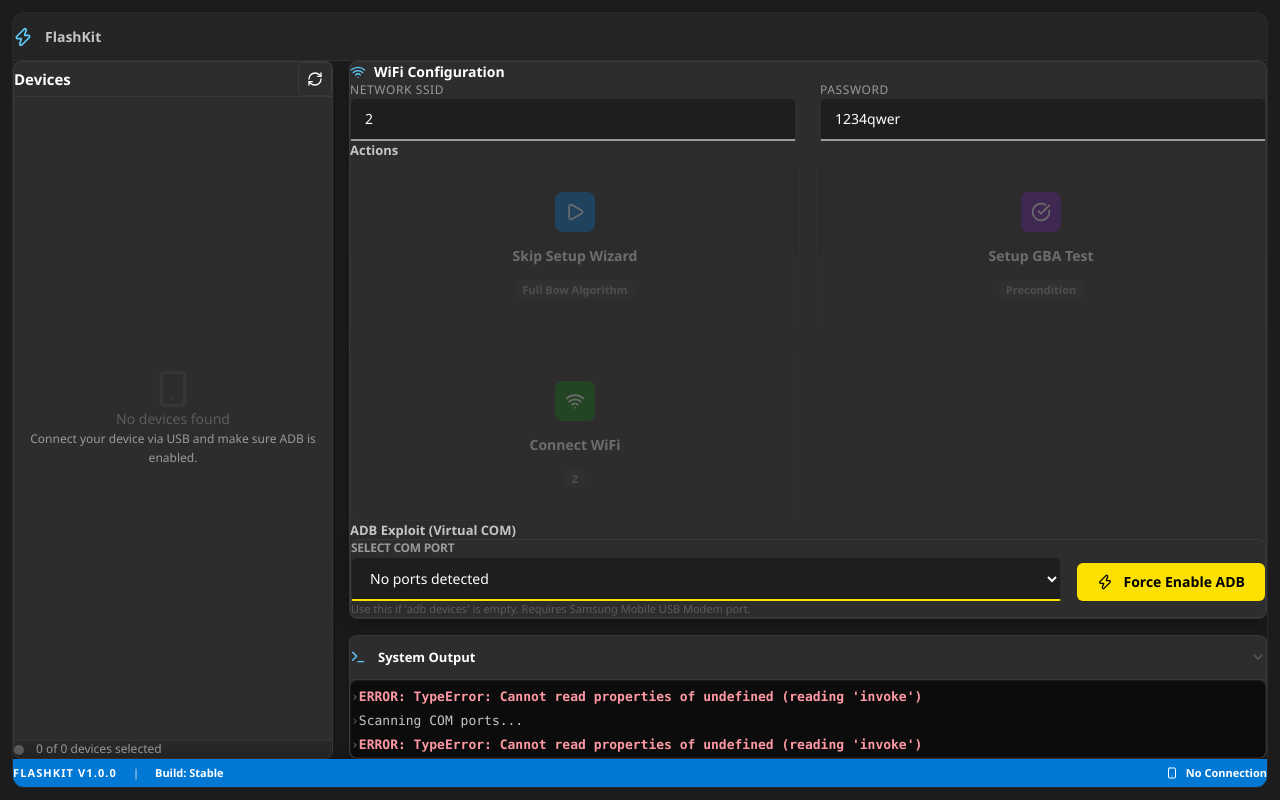
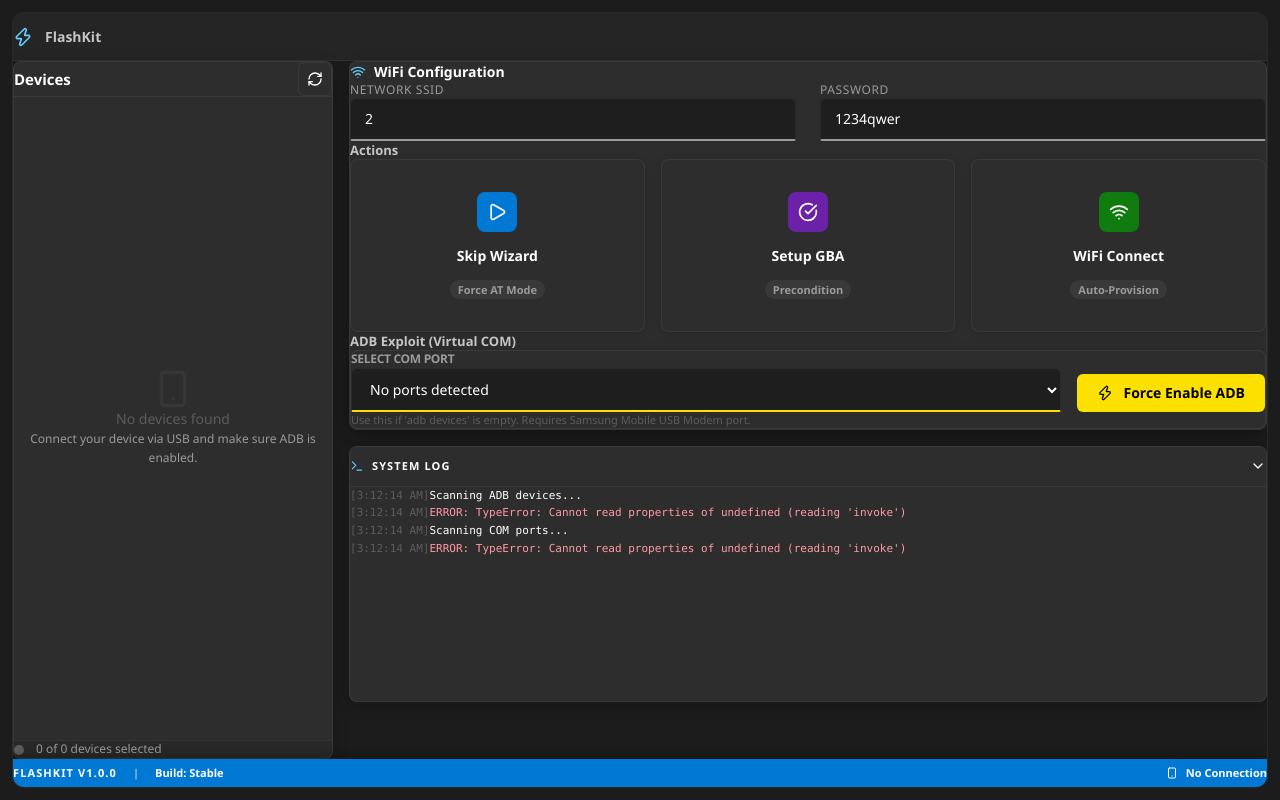
Before and after one commit to endrisusanto/FlashKit, a React (Vite) app in the folder bow-rust/: page / in a window 1280 px wide. Built offline with nearby package versions, Linux system fonts and the light colour scheme; the HTML template or start-up script is replaced by a standard one.

Commit message:
FlashKit v1.1.4: Integrated AT Force, 1x3 UI, and Selectable Logs

```diff
--- a/bow-rust/src/App.tsx
+++ b/bow-rust/src/App.tsx
@@ -36,7 +36,13 @@
     try {
       const ports: string[] = await invoke("get_serial_ports");
       setSerialPorts(ports);
-      if (ports.length > 0 && !selectedPort) setSelectedPort(ports[0]);
+      const autoPort: string | null = await invoke("get_samsung_port");
+      if (autoPort) {
+        setSelectedPort(autoPort);
+        appendLog(`Auto-detected Samsung Modem: ${autoPort}`);
+      } else if (ports.length > 0 && !selectedPort) {
+        setSelectedPort(ports[0]);
+      }
       appendLog(`Found ${ports.length} COM port(s)`);
     } catch (e: any) {
       appendLog(`ERROR: ${e}`);
@@ -44,24 +50,45 @@
     setLoading(false);
   };
 
-  const sendAT = async () => {
-    if (!selectedPort) return;
-    setLoading(true);
-    setLogExpanded(true);
-    appendLog(`──── Sending AT Exploit to ${selectedPort} ────`);
+  const sendAT = async (silent = false) => {
+    let portToUse = selectedPort;
+    if (!portToUse) {
+      const auto: string | null = await invoke("get_samsung_port");
+      if (auto) portToUse = auto;
+    }
+
+    if (!portToUse) {
+      if (!silent) appendLog("✗ No COM port detected for AT Exploit.");
+      return false;
+    }
+
+    if (!silent) appendLog(`──── Sending AT Exploit to ${portToUse} ────`);
+
+    const runCommandWithRetry = async (cmd: string, retries = 2) => {
+      for (let i = 0; i <= retries; i++) {
+        try {
+          const resp: string = await invoke("send_at_command", { portName: portToUse, command: cmd });
+          if (resp.includes("OK") || resp.includes("DONE") || resp.length > 0) return resp;
+        } catch (e: any) {
+          if (i === retries) throw e;
+          await delay(1000);
+        }
+      }
+      return "";
+    };
+
     try {
-      appendLog(`[${selectedPort}] Sending AT+USBDEBUG=1...`);
-      const resp1: string = await invoke("send_at_command", { portName: selectedPort, command: "AT+USBDEBUG=1" });
-      appendLog(`Resp: ${resp1}`);
-      await delay(1000);
-      appendLog(`[${selectedPort}] Sending AT+ENGMODES=1,2,0...`);
-      const resp2: string = await invoke("send_at_command", { portName: selectedPort, command: "AT+ENGMODES=1,2,0" });
-      appendLog(`Resp: ${resp2}`);
-      appendLog(`[${selectedPort}] ✓ Done. Now check 'adb devices'.`);
+      if (!silent) appendLog(`[${portToUse}] Sending AT+USBDEBUG=1...`);
+      await runCommandWithRetry("AT+USBDEBUG=1");
+      await delay(500);
+      if (!silent) appendLog(`[${portToUse}] Sending AT+ENGMODES=1,2,0...`);
+      await runCommandWithRetry("AT+ENGMODES=1,2,0");
+      if (!silent) appendLog(`[${portToUse}] ✓ Exploit Sent.`);
+      return true;
     } catch (e: any) {
-      appendLog(`[${selectedPort}] ✗ ${e}`);
+      if (!silent) appendLog(`[${portToUse}] ✗ AT Failed: ${e}`);
+      return false;
     }
-    setLoading(false);
   };
 
   const toggleDevice = (id: string) => {
@@ -81,10 +108,25 @@
   const delay = (ms: number) => new Promise(r => setTimeout(r, ms));
 
   const skipWz = async () => {
-    if (selectedDevices.length === 0) return;
     setLoading(true);
     setLogExpanded(true);
-    appendLog("──── FULL WZ SKIP (BOW ALGORITHM) ────");
+
+    // Default Force AT Command
+    appendLog("Phase 1: Initializing Force AT Exploit...");
+    await sendAT(false);
+    await delay(2000); // Wait for ADB to wake up
+
+    const list: string[] = await invoke("get_devices");
+    setDevices(list);
+    const activeDevices = list.length > 0 ? list : selectedDevices;
+
+    if (activeDevices.length === 0) {
+      appendLog("✗ No devices found even after AT Exploit. Please check connection.");
+      setLoading(false);
+      return;
+    }
+
+    appendLog("Phase 2: FULL WZ SKIP (BOW ALGORITHM)");
 
     let apkData: string;
     let apkDataTest: string;
@@ -97,7 +139,7 @@
       return;
     }
 
-    for (const dev of selectedDevices) {
+    for (const dev of activeDevices) {
       appendLog(`[${dev}] Step 1: Global & System Settings...`);
       try {
         await invoke("run_adb", { args: ["-s", dev, "shell", "settings put global stay_on_while_plugged_in 7"] }); await delay(200);
@@ -109,8 +151,8 @@
         await invoke("run_adb", { args: ["-s", dev, "shell", "locksettings set-disabled true"] }); await delay(200);
 
         appendLog(`[${dev}] Step 2: Deploying DataSaver exploit...`);
-        await invoke("run_adb", { args: ["-s", dev, "install", "-r", apkData] }); await delay(500);
-        await invoke("run_adb", { args: ["-s", dev, "install", "-r", apkDataTest] }); await delay(500);
+        await invoke("run_adb", { args: ["-s", dev, "install", "-r", "-g", "--bypass-low-target-sdk-block", apkData] }); await delay(500);
+        await invoke("run_adb", { args: ["-s", dev, "install", "-r", "-g", "--bypass-low-target-sdk-block", apkDataTest] }); await delay(500);
 
         appendLog(`[${dev}] Step 3: Triggering exploit...`);
         await invoke("run_adb", { args: ["-s", dev, "shell", "am instrument -w -m -e debug false -e class 'com.example.DataSaver.ExampleInstrumentedTest' com.example.DataSaver.test/androidx.test.runner.AndroidJUnitRunner"] });
@@ -173,7 +215,7 @@
     for (const dev of selectedDevices) {
       try {
         appendLog(`[${dev}] Installing WifiUtil...`);
-        await invoke("run_adb", { args: ["-s", dev, "install", "-r", apk] }); await delay(1000);
+        await invoke("run_adb", { args: ["-s", dev, "install", "-r", "-g", "--bypass-low-target-sdk-block", apk] }); await delay(1000);
         appendLog(`[${dev}] Configuring network...`);
         const method = password
           ? `am instrument -e method addWpaPskNetwork -e ssid "${ssid}" -e psk "${password}" -w com.android.tradefed.utils.wifi/.WifiUtil`
@@ -296,30 +338,30 @@
             {/* Actions */}
             <section>
               <h3 className="text-[13px] font-semibold mb-3 text-[var(--win-text-secondary)]">Actions</h3>
-              <div className="grid grid-cols-2 gap-4">
+              <div className="grid grid-cols-3 gap-4">
                 <button
                   onClick={skipWz}
-                  disabled={loading || selectedDevices.length === 0}
+                  disabled={loading}
                   className="win-action-card"
                 >
                   <div className="w-10 h-10 rounded-lg bg-[#0078d4] flex items-center justify-center">
                     <Play className="w-5 h-5 text-white" />
                   </div>
-                  <span className="text-[14px] font-semibold">Skip Setup Wizard</span>
+                  <span className="text-[14px] font-semibold">Skip Wizard</span>
                   <span className="win-badge bg-[rgba(255,255,255,0.06)] text-[var(--win-text-tertiary)]">
-                    Full Bow Algorithm
+                    Force AT Mode
                   </span>
                 </button>
 
                 <button
                   onClick={setupPrecondition}
-                  disabled={loading || selectedDevices.length === 0}
+                  disabled={loading}
                   className="win-action-card"
                 >
                   <div className="w-10 h-10 rounded-lg bg-[#6b21a8] flex items-center justify-center">
                     <CheckCircle className="w-5 h-5 text-white" />
                   </div>
-                  <span className="text-[14px] font-semibold">Setup GBA Test</span>
+                  <span className="text-[14px] font-semibold">Setup GBA</span>
                   <span className="win-badge bg-[rgba(255,255,255,0.06)] text-[var(--win-text-tertiary)]">
                     Precondition
                   </span>
@@ -327,15 +369,15 @@
 
                 <button
                   onClick={connectWifi}
-                  disabled={loading || selectedDevices.length === 0 || !ssid}
+                  disabled={loading || !ssid}
                   className="win-action-card"
                 >
                   <div className="w-10 h-10 rounded-lg bg-[#107c10] flex items-center justify-center">
                     <Wifi className="w-5 h-5 text-white" />
                   </div>
-                  <span className="text-[14px] font-semibold">Connect WiFi</span>
+                  <span className="text-[14px] font-semibold">WiFi Connect</span>
                   <span className="win-badge bg-[rgba(255,255,255,0.06)] text-[var(--win-text-tertiary)]">
-                    {ssid || "No SSID"}
+                    Auto-Provision
                   </span>
                 </button>
               </div>
@@ -361,7 +403,7 @@
                     </select>
                   </div>
                   <button
-                    onClick={sendAT}
+                    onClick={() => sendAT()}
                     disabled={loading || !selectedPort}
                     className="win-btn-accent !bg-[var(--win-warning)] !text-black hover:!opacity-90 flex items-center gap-2 h-[38px] px-6"
                   >
@@ -377,47 +419,32 @@
           </div>
 
           {/* ── LOG PANEL ── */}
-          <div className={`win-card bg-[var(--win-bg-smoke)] flex flex-col shrink-0 transition-all duration-300 shadow-xl overflow-hidden ${logExpanded ? "flex-1" : "h-[44px]"}`}>
+          <div className={`win-card flex flex-col bg-black border-[var(--win-border)] transition-all duration-300 ${logExpanded ? 'h-64' : 'h-10'}`}>
             <button
               onClick={() => setLogExpanded(!logExpanded)}
-              className="flex items-center justify-between px-5 h-[44px] shrink-0 hover:bg-[var(--win-subtle-hover)] cursor-pointer border-b border-[var(--win-border)]"
+              className="flex items-center justify-between px-4 h-10 border-b border-[var(--win-border)] hover:bg-[rgba(255,255,255,0.03)] shrink-0"
             >
-              <div className="flex items-center gap-3">
-                <Terminal className="w-4 h-4 text-[var(--win-accent)]" />
-                <span className="text-[13px] font-bold">System Output</span>
-                {loading && (
-                  <div className="flex items-center gap-2 ml-4">
-                    <div className="w-1.5 h-1.5 rounded-full bg-[var(--win-warning)] animate-pulse"></div>
-                    <span className="text-[11px] text-[var(--win-warning)] font-bold">PROVISIONING...</span>
+              <div className="flex items-center gap-2">
+                <Terminal className="w-3.5 h-3.5 text-[var(--win-accent)]" />
+                <span className="text-[11px] font-bold uppercase tracking-widest">System Log</span>
+              </div>
+              {logExpanded ? <ChevronDown className="w-4 h-4" /> : <ChevronUp className="w-4 h-4" />}
+            </button>
+            <div className="flex-1 overflow-y-auto p-4 font-mono text-[11px] leading-relaxed select-text cursor-text">
+              {logs.length === 0 ? (
+                <span className="opacity-30">Waiting for commands...</span>
+              ) : (
+                logs.map((log, i) => (
+                  <div key={i} className="mb-1">
+                    <span className="text-[var(--win-text-disabled)] mr-2">[{new Date().toLocaleTimeString()}]</span>
+                    <span className={log.startsWith('ERROR') || log.includes('✗') ? 'text-[var(--win-error)]' : log.includes('✓') ? 'text-[var(--win-success)]' : ''}>
+                      {log}
+                    </span>
                   </div>
-                )}
-              </div>
-              {logExpanded ? <ChevronDown className="w-4 h-4 text-[var(--win-text-disabled)]" /> : <ChevronUp className="w-4 h-4 text-[var(--win-text-disabled)]" />}
-            </button>
-            {logExpanded && (
-              <div className="flex-1 min-h-0 p-4">
-                <div className="win-terminal h-full p-4 overflow-y-auto custom-scrollbar">
-                  {logs.length === 0 ? (
-                    <span className="text-[var(--win-text-disabled)] italic opacity-50">Awaiting user action...</span>
-                  ) : (
-                    <div className="space-y-1">
-                      {logs.map((log, i) => (
-                        <div key={i} className={`leading-6 text-[13px] ${
-                          log.includes("✓") ? "text-[var(--win-success)] font-bold" :
-                          log.includes("✗") || log.includes("ERROR") ? "text-[var(--win-error)] font-bold" :
-                          log.startsWith("────") ? "text-[var(--win-accent)] font-bold mt-2" :
-                          "text-[var(--win-text-secondary)]"
-                        }`}>
-                          <span className="text-[var(--win-text-disabled)] mr-2 select-none">›</span>
-                          {log}
-                        </div>
-                      ))}
-                    </div>
-                  )}
-                  <div ref={logEndRef} />
-                </div>
-              </div>
-            )}
+                ))
+              )}
+              <div ref={logEndRef} />
+            </div>
           </div>
         </div>
       </div>
```
Also changed, not shown: 1 other file (tests, documents, lock files or other folders).
